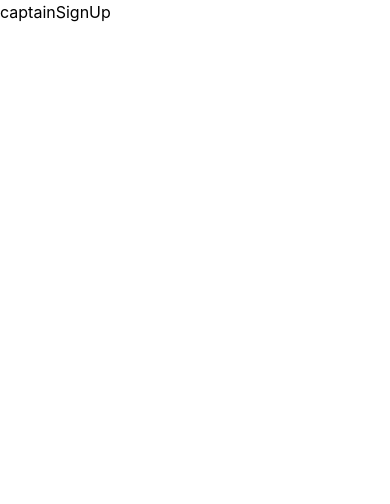
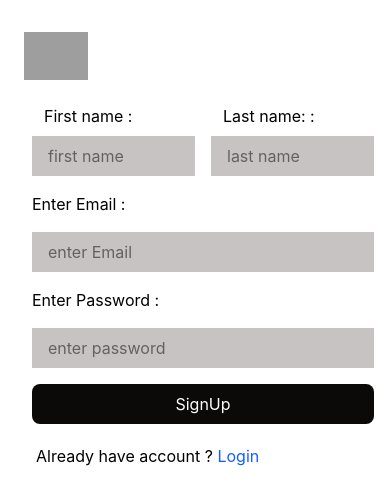
Before and after one commit to Gaurav-045/Uber-clone, a React app in the folder frontend/: page /captain-signup in a window 390 px wide. Shown: the top 504 px of the page. Built offline with nearby package versions, Linux system fonts and the light colour scheme; grey boxes are pictures that could not be loaded; the HTML template or start-up script is replaced by a standard one.

Commit message:
implemented captain and user signUp pages and also for medium screen added some changes to make responsive

```diff
--- a/frontend/src/App.jsx
+++ b/frontend/src/App.jsx
@@ -14,8 +14,8 @@ const App = () => {
         <Route path='/' element = {<Home/>}/>
         <Route path='/login' element={<UserLogin/>} />
         <Route path='/signup' element={<Signup/>} />
-        <Route path='captain-login' element ={<CaptainLogin/>}  />
-        <Route path='captain-signup' element ={<Captainsignup/>}  />
+        <Route path='/captain-login' element ={<CaptainLogin/>}  />
+        <Route path='/captain-signup' element ={<Captainsignup/>}  />
 
       </Routes>
     </div>
--- a/frontend/src/pages/captainLogin.jsx
+++ b/frontend/src/pages/captainLogin.jsx
@@ -1,9 +1,74 @@
-import React from 'react'
+import React, { useState } from 'react'
+import { Link } from 'react-router-dom';
+
 
 const captainLogin = () => {
+  const [email,setEmail] = useState('');
+    const [password,setPassword] = useState('');
+    const [captainData,setCaptainData] = useState({});
+
+    const submitHandler = (e)=>{
+        e.preventDefault();
+        console.log("prevent works");
+
+        setCaptainData({
+            email:email,
+            password:password
+        })
+
+        console.log(captainData);
+
+        setEmail('');
+        setPassword('');
+    }
+
   return (
-    <div>
-      captainLogin
+    <div className='py-4 px-6 flex flex-col justify-between md:ml-[30vw] md:mr-[30vw] md:gap-4'>
+        <img className='w-16 mt-4 mb-6' src="https://encrypted-tbn0.gstatic.com/images?q=tbn:ANd9GcQHjUb-erX5J8t-bQ5C_reaUNPuUrv8_pygAQ&s" alt="" />
+
+        <form onSubmit={(e) =>{
+            submitHandler(e);
+        }}>
+
+            <h3 className='m-2'>Enter Email :</h3>
+            <input
+                value={email}
+                onChange={(e)=>{
+                    setEmail(e.target.value)
+                }}
+                required
+                className='bg-[#c7c3c3] py-2 px-4 m-2 w-full'
+                type="text"
+                placeholder='enter Email'
+            />
+
+
+            <h3 className='m-2'>Enter Password :</h3>
+            <input
+                value={password}
+                onChange={(e)=>{
+                    setPassword(e.target.value)
+                }}
+                required
+                className='bg-[#c7c3c3] py-2 px-4 m-2 w-full'
+                type="text"
+                placeholder='enter password'
+            />
+
+            <button className='bg-[#0b0a09] text-white w-full p-2 rounded-lg m-2'>Login</button>
+        <p className='p-3'>New here ? <Link to='/captain-signup' className='text-blue-600'> Register as a captain</Link></p>
+
+        </form>
+
+
+
+        <div className='px-1 mt-4 flex flex-col'>
+            <Link to='/login' className='bg-[#9b0333] text-white w-full
+            p-2 rounded-lg m-2 flex justify-center items-center'
+            >Login as User
+            </Link>
+        </div>
+
     </div>
   )
 }
--- a/frontend/src/pages/captainSignUp.jsx
+++ b/frontend/src/pages/captainSignUp.jsx
@@ -1,9 +1,103 @@
-import React from 'react'
+import React, { useState } from 'react'
+import { Link } from 'react-router-dom';
 
 const captainSignUp = () => {
+  const [fname, setFname] = useState('');
+  const [lname, setLname] = useState('');
+  const [email, setEmail] = useState('')
+  const [password, setPassword] = useState('')
+  const [captainData, setCaptainData] = useState({});
+
+  const submitHandler = (e) => {
+    e.preventDefault();
+
+    setUserData({
+      name: {
+        fname: fname,
+        lname: lname
+      },
+      email: email,
+      password: password
+    })
+
+
+    console.log(captainData);
+    setEmail('');
+    setPassword('');
+    setFname('');
+    setLname('');
+
+  }
+
   return (
     <div>
-      captainSignUp
+      <div className='py-4 px-6 flex flex-col justify-between md:ml-[30vw] md:mr-[30vw] md:gap-4'>
+        <img className='w-16 mt-4 mb-6' src="https://encrypted-tbn0.gstatic.com/images?q=tbn:ANd9GcQHjUb-erX5J8t-bQ5C_reaUNPuUrv8_pygAQ&s" alt="" />
+
+        <form onSubmit={(e) => {
+          submitHandler(e);
+        }}>
+
+          <div className='flex gap-4'>
+            <div>
+              <h3 className='ml-5'>First name :</h3>
+              <input
+                value={fname}
+                onChange={(e) => {
+                  setFname(e.target.value)
+                }}
+                required
+                className='bg-[#c7c3c3] py-2 px-4 m-2 w-full'
+                type="text"
+                placeholder='first name'
+              />
+            </div>
+            <div>
+              <h3 className='ml-5'>Last name: :</h3>
+              <input
+                value={lname}
+                onChange={(e) => {
+                  setLname(e.target.value)
+                }}
+                required
+                className='bg-[#c7c3c3] py-2 px-4 m-2 w-full'
+                type="text"
+                placeholder='last name'
+              />
+            </div>
+          </div>
+
+          <h3 className='m-2'>Enter Email :</h3>
+          <input
+            value={email}
+            onChange={(e) => {
+              setEmail(e.target.value)
+            }}
+            required
+            className='bg-[#c7c3c3] py-2 px-4 m-2 w-full'
+            type="text"
+            placeholder='enter Email'
+          />
+
+
+          <h3 className='m-2'>Enter Password :</h3>
+          <input
+            value={password}
+            onChange={(e) => {
+              setPassword(e.target.value)
+            }}
+            required
+            className='bg-[#c7c3c3] py-2 px-4 m-2 w-full'
+            type="text"
+            placeholder='enter password'
+          />
+
+          <button className='bg-[#0b0a09] text-white w-full p-2 rounded-lg m-2'>SignUp</button>
+          <p className='p-3'>Already have account ?  <Link to='/captain-login' className='text-blue-600'>Login</Link></p>
+
+        </form>
+
+      </div>
     </div>
   )
 }
--- a/frontend/src/pages/userLogin.jsx
+++ b/frontend/src/pages/userLogin.jsx
@@ -24,7 +24,7 @@ const userLogin = () => {
     }
 
   return (
-    <div className='py-4 px-6 flex flex-col justify-between'>
+    <div className='py-4 px-6 flex flex-col justify-between md:ml-[30vw] md:mr-[30vw] md:gap-4'>
         <img className='w-24 mt-4 mb-6' src="https://upload.wikimedia.org/wikipedia/commons/thumb/5/58/Uber_logo_2018.svg/1280px-Uber_logo_2018.svg.png" alt="" />
 
         <form onSubmit={(e) =>{
@@ -64,9 +64,9 @@ const userLogin = () => {
 
 
         <div className='px-1 mt-4 flex flex-col'>
-            <Link to='/captain-signup' className='bg-[#038f21] text-white w-full
+            <Link to='/captain-login' className='bg-[#038f21] text-white w-full
             p-2 rounded-lg m-2 flex justify-center items-center'
-            >SignUp as Captain
+            >Login as Captain
             </Link>
         </div>
 
--- a/frontend/src/pages/userSignUp.jsx
+++ b/frontend/src/pages/userSignUp.jsx
@@ -1,9 +1,104 @@
-import React from 'react'
+import React, { useState } from 'react'
+import { Link } from 'react-router-dom';
 
 const userSignUp = () => {
+
+  const [fname, setFname] = useState('');
+  const [lname, setLname] = useState('');
+  const [email, setEmail] = useState('')
+  const [password, setPassword] = useState('')
+  const [userData, setUserData] = useState({});
+
+  const submitHandler = (e) => {
+    e.preventDefault();
+
+    setUserData({
+      name: {
+        fname: fname,
+        lname: lname
+      },
+      email: email,
+      password: password
+    })
+
+
+    console.log(userData);
+    setEmail('');
+    setPassword('');
+    setFname('');
+    setLname('');
+
+  }
+
   return (
     <div>
-      userSignUp
+      <div className='py-4 px-6 flex flex-col justify-between md:ml-[30vw] md:mr-[30vw] md:gap-4'>
+        <img className='w-24 mt-4 mb-6' src="https://upload.wikimedia.org/wikipedia/commons/thumb/5/58/Uber_logo_2018.svg/1280px-Uber_logo_2018.svg.png" alt="" />
+
+        <form onSubmit={(e) => {
+          submitHandler(e);
+        }}>
+
+          <div className='flex gap-4 w-full'>
+            <div className='w-1/2'>
+              <h3 className='ml-5'>First name :</h3>
+              <input
+                value={fname}
+                onChange={(e) => {
+                  setFname(e.target.value)
+                }}
+                required
+                className='bg-[#c7c3c3] py-2 px-4 m-2 w-full'
+                type="text"
+                placeholder='first name'
+              />
+            </div>
+            <div className='w-1/2'>
+              <h3 className='ml-5'>Last name: :</h3>
+              <input
+                value={lname}
+                onChange={(e) => {
+                  setLname(e.target.value)
+                }}
+                required
+                className='bg-[#c7c3c3] py-2 px-4 m-2 w-full'
+                type="text"
+                placeholder='last name'
+              />
+            </div>
+          </div>
+
+          <h3 className='m-2'>Enter Email :</h3>
+          <input
+            value={email}
+            onChange={(e) => {
+              setEmail(e.target.value)
+            }}
+            required
+            className='bg-[#c7c3c3] py-2 px-4 m-2 w-full'
+            type="text"
+            placeholder='enter Email'
+          />
+
+
+          <h3 className='m-2'>Enter Password :</h3>
+          <input
+            value={password}
+            onChange={(e) => {
+              setPassword(e.target.value)
+            }}
+            required
+            className='bg-[#c7c3c3] py-2 px-4 m-2 w-full'
+            type="text"
+            placeholder='enter password'
+          />
+
+          <button className='bg-[#0b0a09] text-white w-full p-2 rounded-lg m-2'>SignUp</button>
+          <p className='p-3'>Already have account ?  <Link to='/login' className='text-blue-600'>Login</Link></p>
+
+        </form>
+
+      </div>
     </div>
   )
 }
```
